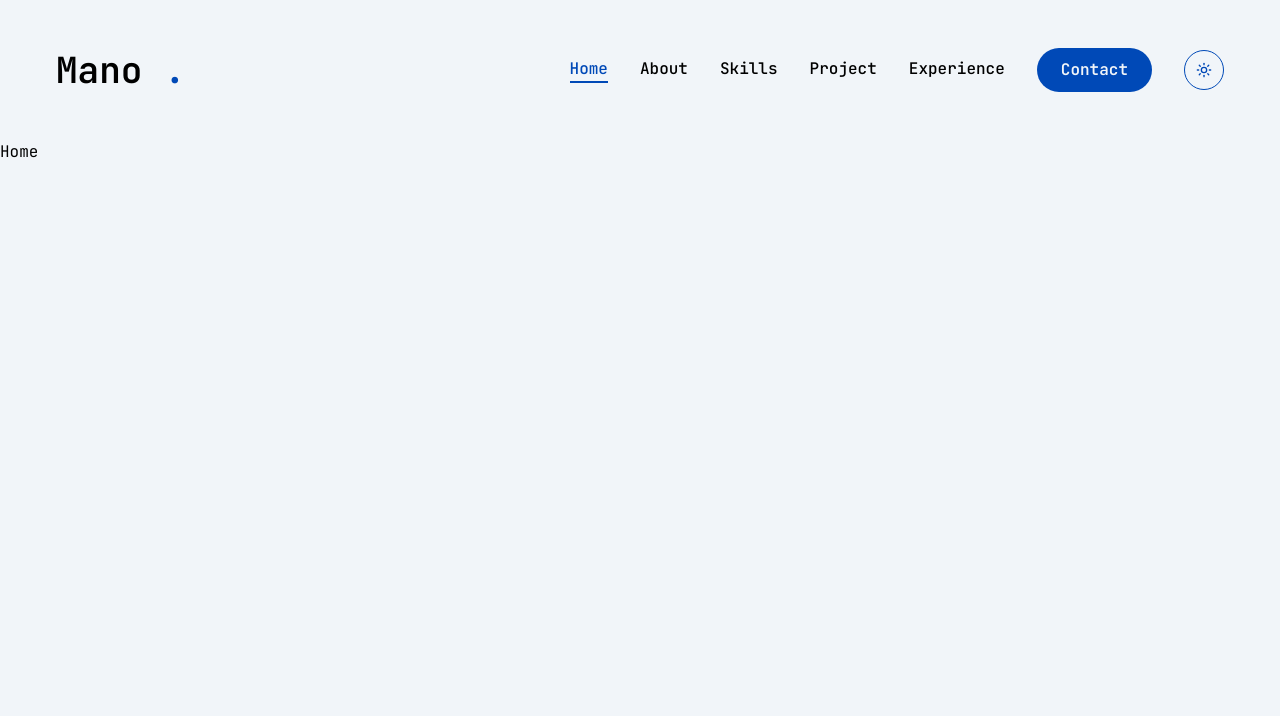
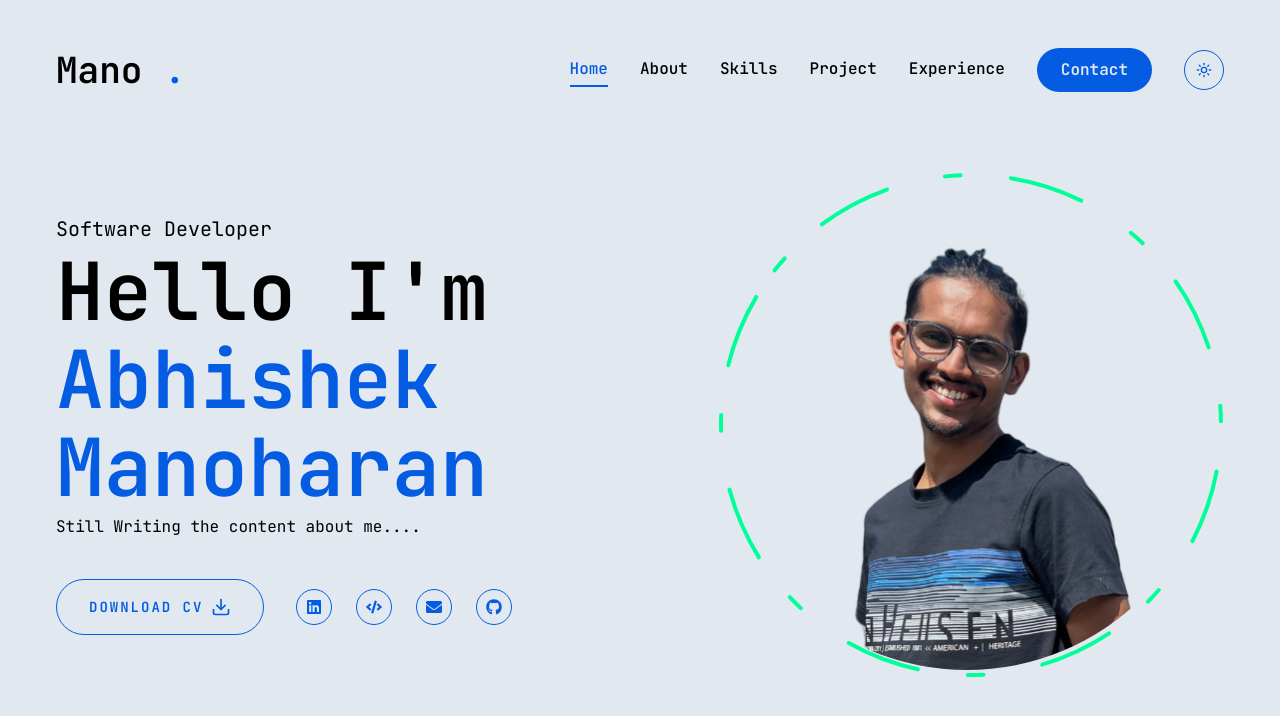
Before and after one commit to abhishekmano/abhishekmano.github.io, a Next.js app: page / in a window 1280 px wide. Shown: the top 716 px of the page. Built offline with nearby package versions, Linux system fonts and the light colour scheme.

Commit message:
Added Image and Stying

```diff
--- a/app/globals.css
+++ b/app/globals.css
@@ -4,9 +4,9 @@
 
 @layer base {
   :root {
-    --color-primary: #f1f5f9;
-    --color-accent-default: #0049b7;
-    --color-accent-hover: #00ddff;
+    --color-primary: #e2e8f0;
+    --color-accent-default: #035ce2;
+    --color-accent-hover: #0049b7;
   }
   :root[class~="dark"] {
     /* --color-primary: #1c1c22; */
@@ -15,6 +15,15 @@
     --color-accent-hover: #00e187;
   }
   body {
-    @apply dark:bg-gray-800 bg-slate-100 font-primary dark:text-white text-black;
+    @apply dark:bg-gray-800 bg-slate-200 font-primary dark:text-white text-black leading-loose;
+  }
+  .h1 {
+    @apply text-[48px] xl:text-[80px] leading-[1.1] font-semibold;
+  }
+  .h2 {
+    @apply text-[36px] xl:text-[48px] leading-[1.1] font-semibold;
+  }
+  .h4 {
+    @apply text-[20px] xl:text-[24px] leading-[1.1] font-semibold;
   }
 }
--- a/app/page.js
+++ b/app/page.js
@@ -1,10 +1,48 @@
-import Image from "next/image";
-import { JetBrains_Mono } from "next/font/google";
-import { ThemeProvider } from "next-themes";
+import { FiDownload } from "react-icons/fi";
+import { Button } from "@/components/ui/button";
+//Components
+import Socials from "@/components/Socials";
+import Photo from "@/components/styledElements/Photo";
 export default function Home() {
   return (
-    <main>
-      <div>Home</div>
-    </main>
+    <section className="h-full">
+      <div className="container mx-auto h-full">
+        <div className="flex flex-col xl:flex-row items-center justify-between xl:pt-8 xl:pb-24">
+          <div className="text-center xl:text-left order-2 xl:order-none">
+            <span className="text-xl">Software Developer</span>
+            <h1 className="h1">
+              {" "}
+              Hello I'm <br />{" "}
+              <span className="text-accent">Abhishek Manoharan</span>
+            </h1>
+            <p className="max-w-[500px] mb-9 text-primary/80">
+              {" "}
+              Still Writing the content about me....
+            </p>
+            <div className="flex flex-col xl:flex-row items-center gap-8">
+              <Button
+                variant="outline"
+                size="lg"
+                className="uppercase flex items-center gap-2"
+              >
+                <span>Download CV</span>{" "}
+                <FiDownload className="text-xl"></FiDownload>
+              </Button>
+              <div className="mb-8 xl:mb-0">
+                <Socials
+                  containerStyles="flex gap-6"
+                  iconStyles="w-9 h-9 border border-accent rounded-full flex justify-center items-center text-accent text-base hover:bg-accent hover:text-primary hover:transition-all duration-500"
+                />
+              </div>
+            </div>
+          </div>
+          {/* Social Information */}
+
+          <div className="order-1 xl:order xl:order:none mb-8 xl:mb-0 ">
+            <Photo />
+          </div>
+        </div>
+      </div>
+    </section>
   );
 }
--- /dev/null
+++ b/components/Socials.jsx
@@ -0,0 +1,25 @@
+import Link from "next/link";
+import { FaGithub, FaLinkedin, FaCode, FaEnvelope } from "react-icons/fa";
+
+const socialLinks = [
+  { icon: <FaLinkedin />, path: "" },
+  { icon: <FaCode />, path: "" },
+  { icon: <FaEnvelope />, path: "" },
+  { icon: <FaGithub />, path: "" },
+];
+
+const Socials = ({ containerStyles, iconStyles }) => {
+  return (
+    <div className={containerStyles}>
+      {socialLinks.map((link, idx) => {
+        return (
+          <Link key={idx} href={link.path} className={iconStyles}>
+            {link.icon}
+          </Link>
+        );
+      })}
+    </div>
+  );
+};
+
+export default Socials;
--- /dev/null
+++ b/components/styledElements/Photo.jsx
@@ -0,0 +1,71 @@
+"use client";
+import { motion } from "framer-motion";
+import Image from "next/image";
+import React from "react";
+import { useTheme } from "next-themes";
+const Photo = () => {
+  const { systemTheme, theme, setTheme } = useTheme();
+  return (
+    <div className="w-full h-full relative">
+      <motion.div
+        initial={{ opacity: 0 }}
+        animate={{
+          opacity: 1,
+          transition: { delay: 2, duration: "0.4", ease: "easeIn" },
+        }}
+      >
+        <motion.div
+          initial={{ opacity: 0 }}
+          animate={{
+            opacity: 1,
+            transition: { delay: 2, duration: "0.4", ease: "easeInOut" },
+          }}
+          className="w-[298px] h-[298px] xl:w-[498px] xl:h-[498px] mix-blend-darken dark:mix-blend-lighten   absolute"
+        >
+          <Image
+            src={
+              theme == "light" ? "/assets/Dp-light.png" : "/assets/Dp-dark.png"
+            }
+            style={{
+              borderRadius: "300px", //👈 and here you can select border radius
+            }}
+            priority
+            quality={100}
+            fill
+            alt=""
+            className="object-contain"
+          />
+        </motion.div>
+        {/* Circle */}
+        <motion.svg
+          className="w-[300px] xl:w-[506px] h-[300px] xl:h-[506px]"
+          fill="transparent"
+          viewBox="0 0  506 506"
+          xmlns="http://www.w3.org/2000/svg"
+        >
+          <motion.circle
+            cx="253"
+            cy="253"
+            r="250"
+            stroke={theme == "light" ? "#035ce2" : "#00ff99"}
+            strokeWidth="4"
+            strokeLinecap="round"
+            strokeLinejoin="round"
+            initial={{ strokeDasharray: "24 10 0 0" }}
+            animate={{
+              strokeDasharray: ["15 120 25 25", "16 25 92 72", "4 250 22 22"],
+              rotate: [120, 360],
+            }}
+            transition={{
+              duration: 20,
+              repeat: Infinity,
+              repeatType: "reverse",
+            }}
+          />
+        </motion.svg>
+      </motion.div>
+    </div>
+  );
+};
+
+export default Photo;
```
Also changed, not shown: public/assets/Dp-dark.png (added), public/assets/Dp-light.png (added).
